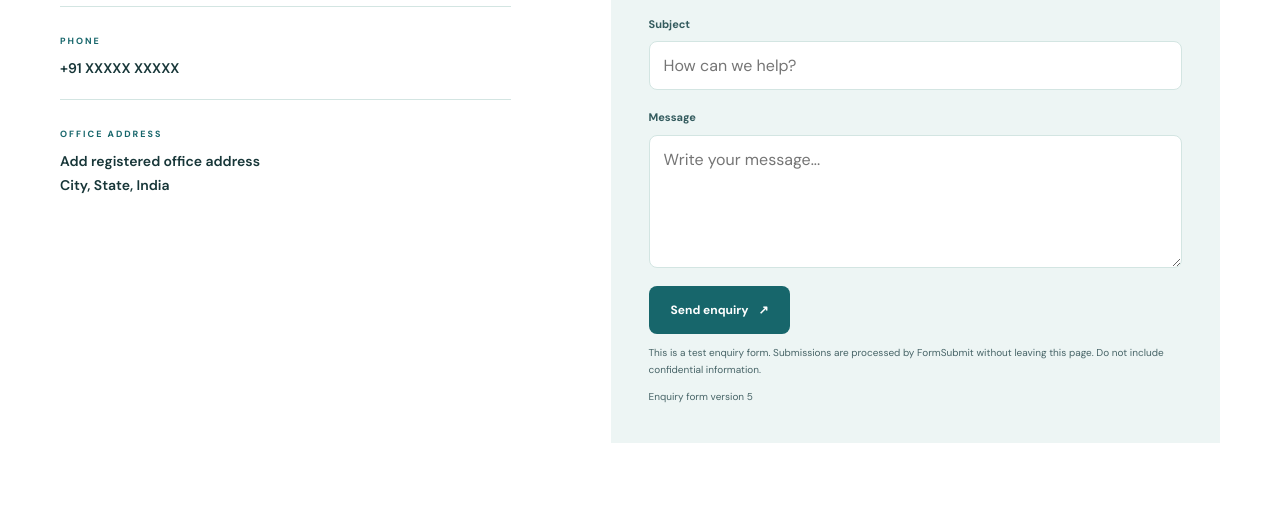
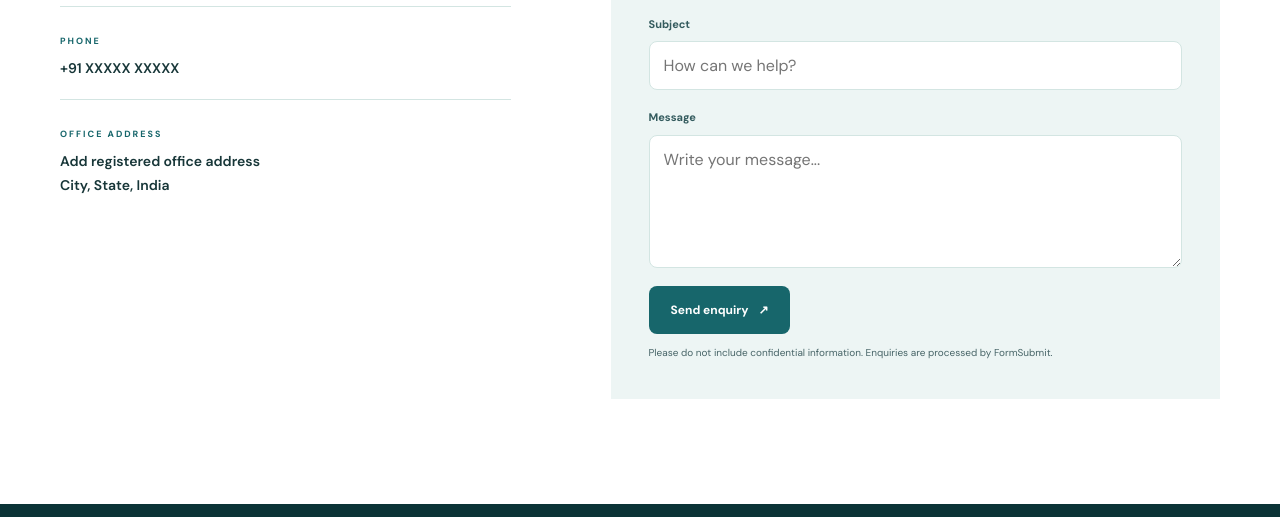
Before and after one commit to rnvjn2126/jaliyanships, a plain HTML site: page contact.html in a window 1280 px wide. Shown: the part 894-1411 px from the top of the page. Drawn offline with Linux system fonts and the light colour scheme.

Commit message:
Remove temporary enquiry version label and simplify form notice

```diff
--- a/contact.html
+++ b/contact.html
@@ -54,8 +54,7 @@
                         placeholder="Write your message..."></textarea></label>
                 <button class="button button-primary" type="button" id="enquirySubmit" disabled>Send enquiry <span>↗</span></button>
                 <p class="form-feedback" role="status" aria-live="polite"></p>
-                <p class="form-note">This is a test enquiry form. Submissions are processed by FormSubmit without leaving this page. Do not include confidential information.</p>
-                            <p class="form-note">Enquiry form version 5</p>
+                <p class="form-note">Please do not include confidential information. Enquiries are processed by FormSubmit.</p>
                 <noscript><p class="form-note">Please enable JavaScript to send your enquiry without leaving this page.</p></noscript>
             </form>
         </section>
```
